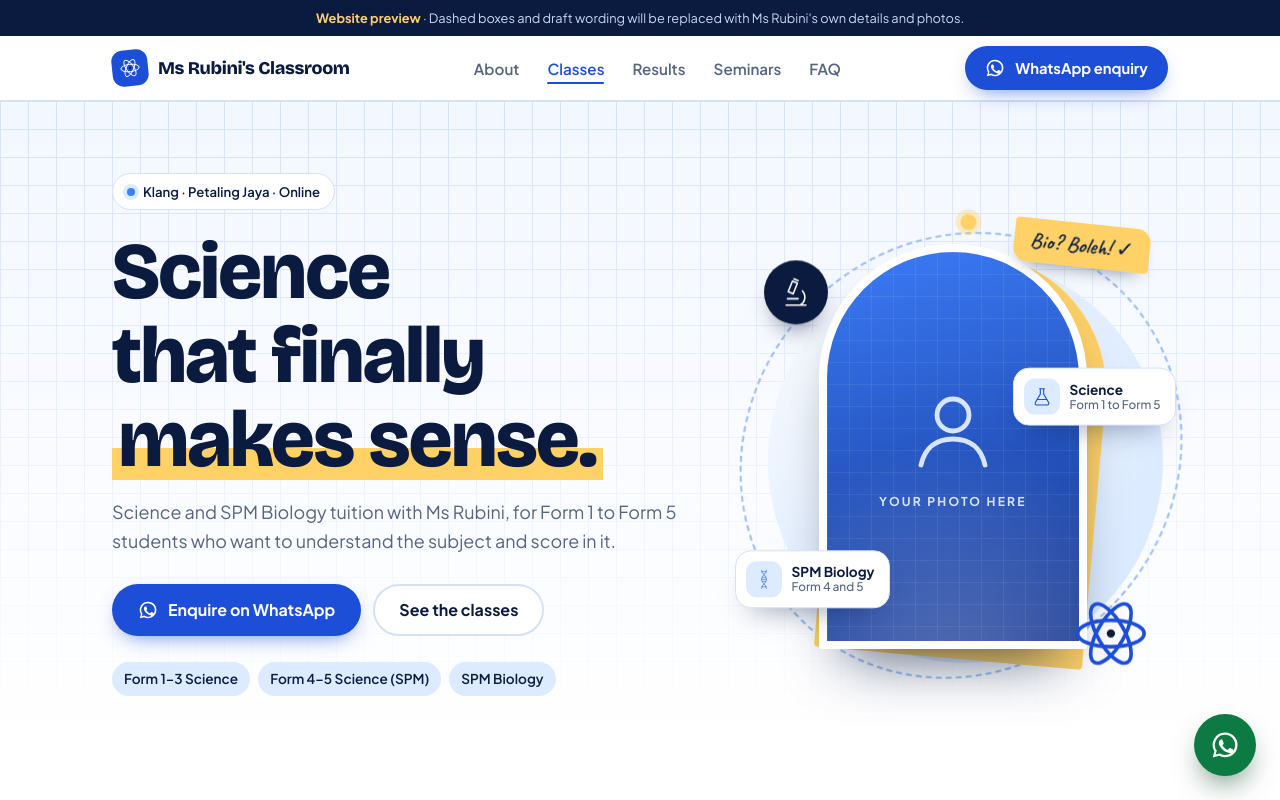
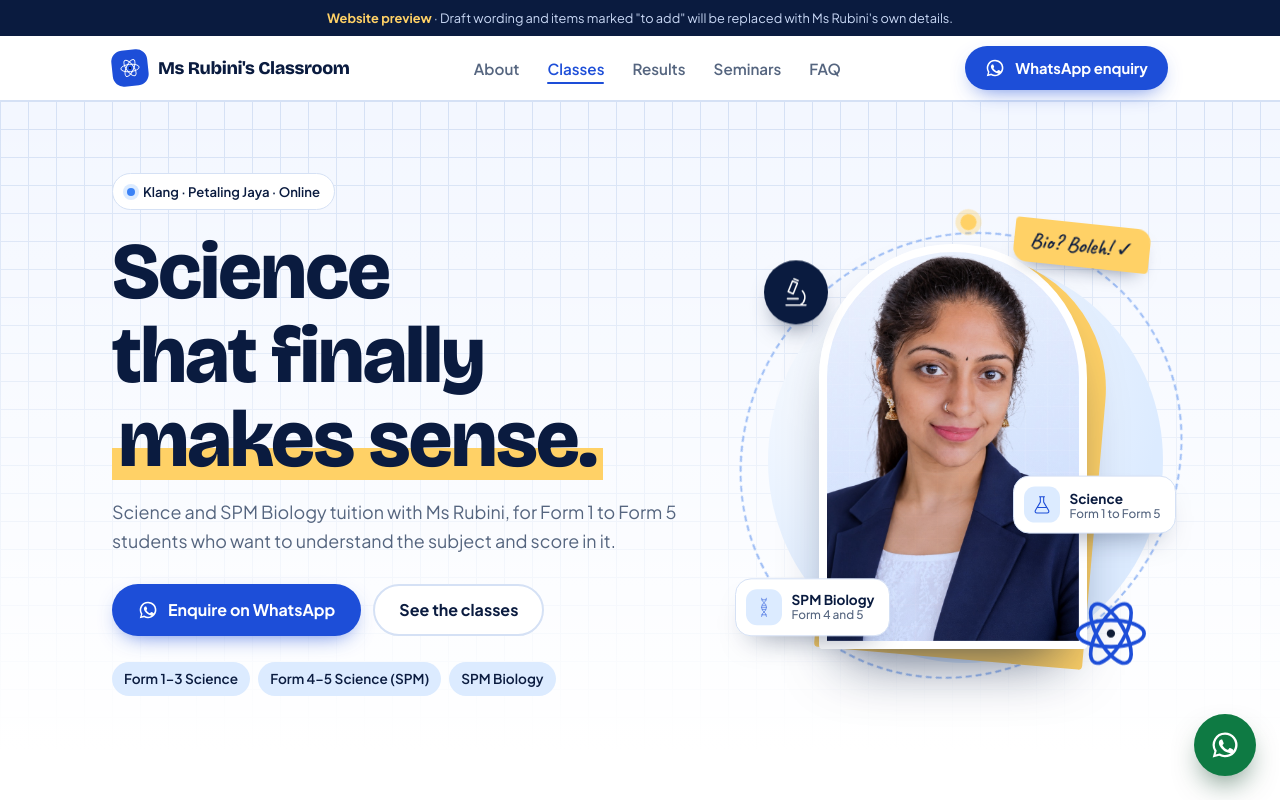
Before and after one commit to rasheedali78624/ms-rubini-preview, a plain HTML site: page index.html in a window 1280 px wide. Shown: the top 800 px of the page. Drawn offline with nearby package versions, Linux system fonts and the light colour scheme.

Commit message:
Place portrait in hero and About frames
Co-Authored-By: Claude Fable 5.2 <noreply@anthropic.com>

```diff
--- a/index.html
+++ b/index.html
@@ -272,6 +272,9 @@
   .js .hero .rv.in .hl{background-size:100% 100%}
   figure{margin:0}
   html{overflow-x:clip}
+  .frame.has-photo{background:linear-gradient(165deg,#EEF4FF,#C5DAFF)}
+  .portrait2 .pic.has-photo{background:linear-gradient(170deg,#EEF4FF,#C9DCFF)}
+  .has-photo img{position:absolute;inset:0;width:100%;height:100%;max-width:none;object-fit:cover;object-position:50% 0;mix-blend-mode:multiply}
   .hero{overflow:hidden}
   .voice .who{flex-wrap:wrap}
   .voice .who>span:nth-child(2){flex:1;min-width:150px}
@@ -292,8 +295,8 @@
   .tag-card small{display:block;font-weight:500;color:var(--slate);font-size:.74rem}
   .tag-card .ic{width:36px;height:36px;border-radius:11px;background:var(--sky);display:grid;place-items:center;flex:none}
   .tag-card .ic svg{width:20px;height:20px;stroke:var(--blue);fill:none;stroke-width:2.6;stroke-linecap:round;stroke-linejoin:round}
-  .tag-card.t1{left:-2%;bottom:15%}
-  .tag-card.t2{right:-3%;top:34%}
+  .tag-card.t1{left:-2%;bottom:9%}
+  .tag-card.t2{right:-3%;top:57%}
   .art2 .note{right:3%;top:3%;left:auto;bottom:auto;transform:rotate(6deg)}
   .badge{position:absolute;left:5%;top:11%;width:64px;height:64px;border-radius:50%;background:var(--navy);display:grid;place-items:center;box-shadow:0 14px 26px -14px rgba(10,27,63,.8)}
   .badge svg{width:34px;height:34px;stroke:#fff;fill:none;stroke-width:2.2;stroke-linecap:round;stroke-linejoin:round}
@@ -458,7 +461,7 @@
 </svg>
 
 <div class="progress" aria-hidden="true"></div>
-<div class="ribbon"><b>Website preview</b> · Dashed boxes and draft wording will be replaced with Ms Rubini's own details and photos.</div>
+<div class="ribbon"><b>Website preview</b> · Draft wording and items marked "to add" will be replaced with Ms Rubini's own details.</div>
 
 <header class="nav">
   <div class="wrap nav-in">
@@ -510,7 +513,7 @@
         <div class="blob"></div>
         <div class="ring"><i></i></div>
         <div class="frame-back"></div>
-        <div class="frame"><div><svg><use href="#i-user"/></svg><span>Your photo here</span></div></div>
+        <div class="frame has-photo"><img src="rubini.jpg" alt="" width="1005" height="1100"></div>
         <div class="badge float b"><svg><use href="#i-micro"/></svg></div>
         <svg class="doodle d-atom float c" viewBox="0 0 48 48"><use href="#i-atom"/></svg>
         <div class="note hand float">Bio? Boleh! ✓</div>
@@ -538,7 +541,7 @@
   <section id="about" class="about2">
     <div class="wrap grid">
       <figure class="portrait2 rv">
-        <div class="pic"><div><svg><use href="#i-user"/></svg><span>Your photo here</span></div></div>
+        <div class="pic has-photo"><img src="rubini.jpg" alt="Ms Rubini" width="1005" height="1100" loading="lazy"></div>
         <figcaption>Ms Rubini<small>Science &amp; Biology teacher</small></figcaption>
       </figure>
       <div>
```
Also changed, not shown: rubini.jpg (added), 1 other file.
